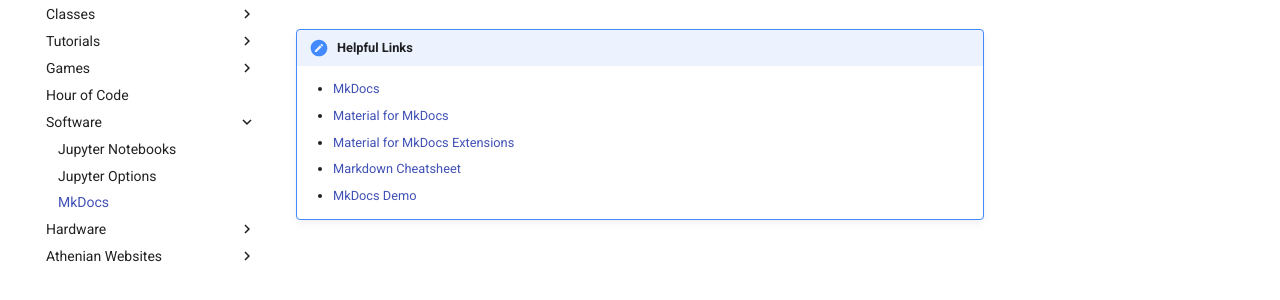
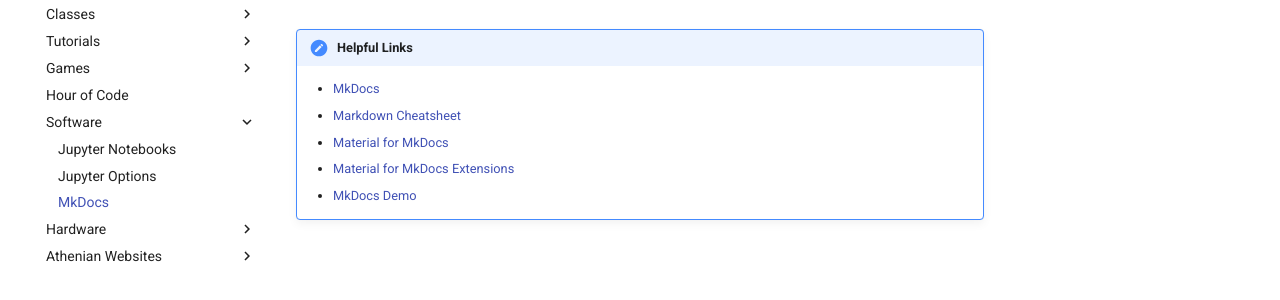
Before and after one commit to athenian-computational-thinking/athenian-cs-mkdocs, an MkDocs documentation site: the page built from docs/mkdocs.md, in a window 1280 px wide. Shown: the part 151-451 px from the top of the page. Built offline with MkDocs 1.6.1 and Material for MkDocs 9.7.7, drawn with Linux system fonts in a browser that asks for light colours; comment, search, counter and statistics services are not loaded; part of the change alters nothing that is shown.

Commit message:
Update docs

```diff
--- a/docs/mkdocs.md
+++ b/docs/mkdocs.md
@@ -3,7 +3,7 @@
 !!! note "Helpful Links"
 
     * [MkDocs](http://mkdocs.org)
+    * [Markdown Cheatsheet](https://github.com/adam-p/markdown-here/wiki/Markdown-Cheatsheet)
     * [Material for MkDocs](https://squidfunk.github.io/mkdocs-material/)
     * [Material for MkDocs Extensions](https://squidfunk.github.io/mkdocs-material/extensions/admonition/)
-    * [Markdown Cheatsheet](https://github.com/adam-p/markdown-here/wiki/Markdown-Cheatsheet)
-    * [MkDocs Demo](http://www.mkdocs-demo.org)
+    * [MkDocs Demo](https://www.mkdocs-demo.org)
```
